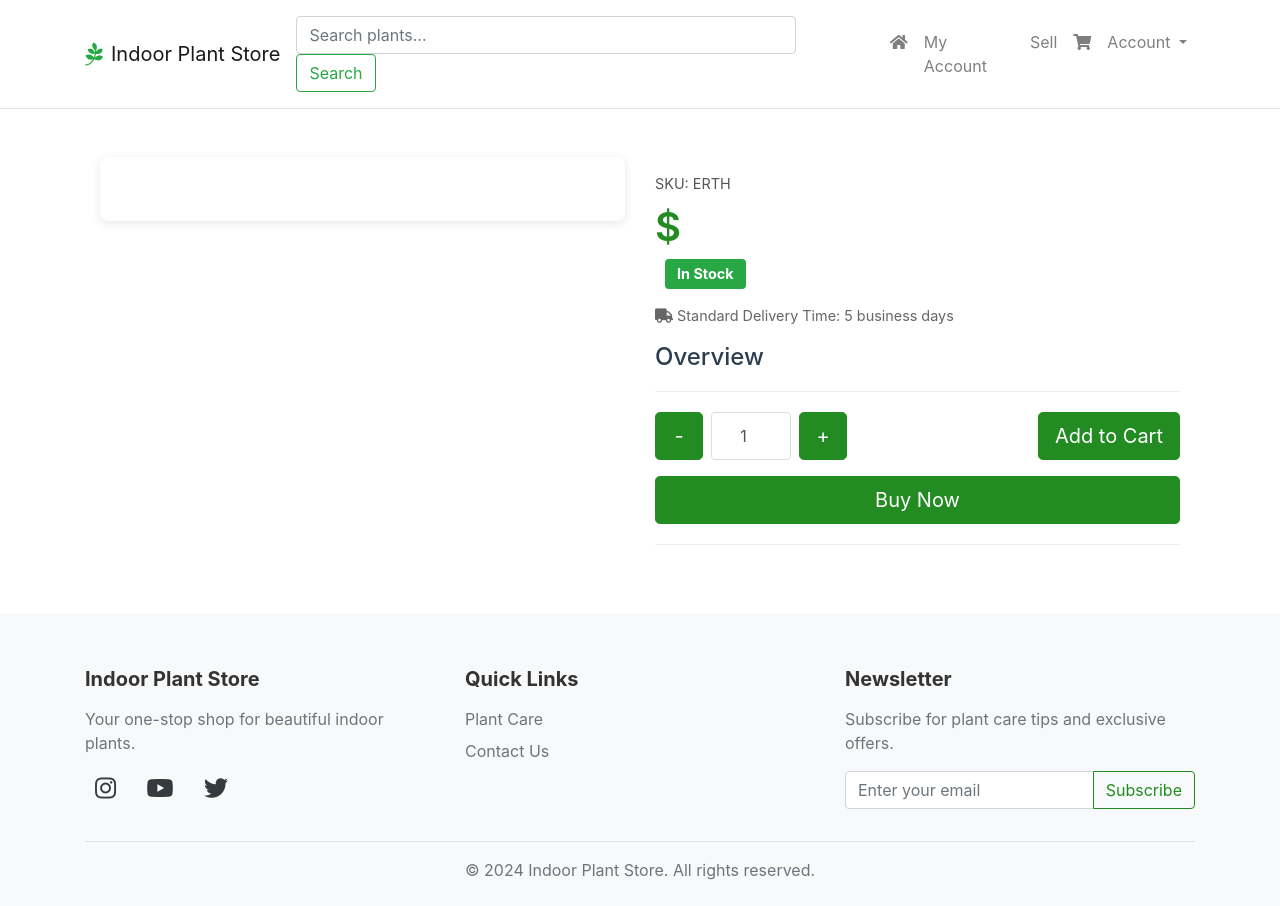
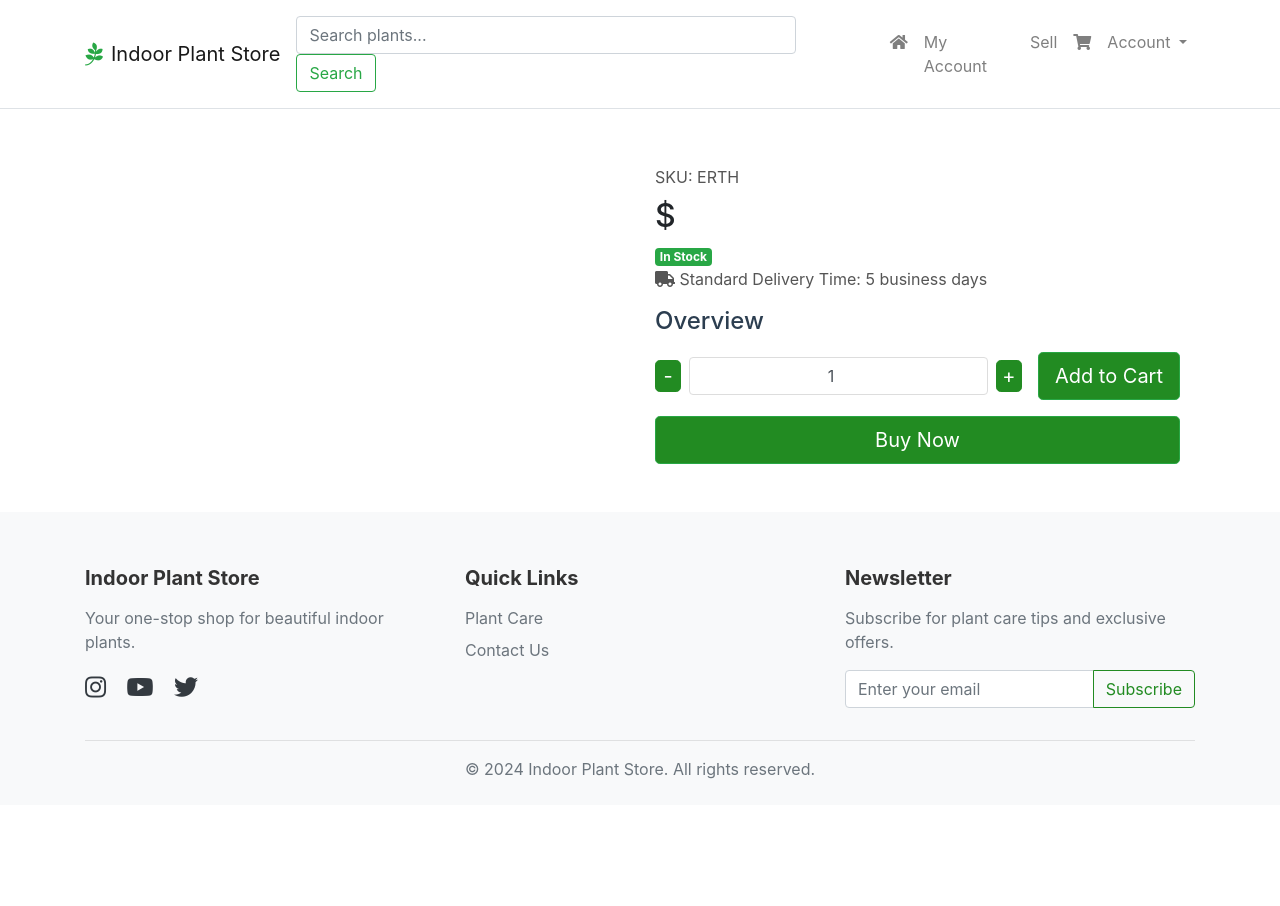
Before and after one commit to nebullii/Indoor-Plants, a Django app: template products/templates/products/product_detail.html in a window 1280 px wide. After the commit the page ends 779 px from the top, so only its background shows below. Run offline with Django 3.2, Linux system fonts and the light colour scheme; the template is opened without the code that fills it, so the values that code supplies are empty; some libraries are stand-ins or nearby versions.

Commit message:
Minor changes

```diff
--- a/products/templates/products/add_product.html
+++ b/products/templates/products/add_product.html
@@ -9,7 +9,7 @@
     <form method="post" enctype="multipart/form-data">
         {% csrf_token %}
         <div class="form-group">
-            <label for="name">Product Name</label>
+            <label for="name">Product</label>
             {{ form.name.label_tag }}
             {{ form.name }}  <!-- No need for add_class filter -->
         </div>
--- a/static/css/custom.css
+++ b/static/css/custom.css
@@ -1,196 +1,9 @@
-/* General Styles */
-body {
-    color: #555;
-}
 
-h4 {
-    font-size: 1.5rem;
-    color: #2c3e50;
-}
-
-p {
-    color: #555;
-}
-
-/* Jumbotron Styles */
-.jumbotron {
-    background-color: #e9f7ef;
-    border-radius: 10px;
-    padding: 40px;
-    margin: 30px auto;
-    max-width: 800px;
-    box-shadow: 0 6px 15px rgba(0, 0, 0, 0.1);
-}
-
-/* Card Styles */
-.card {
-    transition: transform 0.2s;
-    height: 100%;
-    border: none !important;
-    box-shadow: 0 4px 8px rgba(0, 0, 0, 0.1);
-}
-
-.card:hover {
-    transform: translateY(-5px);
-}
-
-.card-img-top {
-    height: 250px;
-    object-fit: cover;
-}
-
-.card-body {
-    padding: 1.25rem;
-}
-
-.card-footer {
-    background-color: transparent;
-    border-top: none;
-    padding: 1rem;
-}
-
-/* Button Styles */
-.btn-success {
-    background-color: #228B22;
-    border-color: #228B22;
-    transition: all 0.3s ease;
-}
-
-.btn-success:hover {
-    background-color: #1B6B1B;
-    border-color: #1B6B1B;
-}
-
-.btn-outline-primary {
-    color: #228B22;
-    border-color: #228B22;
-}
-
-.btn-outline-primary:hover {
-    background-color: #228B22;
-    border-color: #228B22;
-    color: white;
-}
-
-.btn-sm {
-    padding: 0.25rem 0.5rem;
-    font-size: 0.875rem;
-}
-
-/* Product Detail Styles */
-.product-image-container {
-    background: #fff;
-    padding: 20px;
-    border-radius: 8px;
-    box-shadow: 0 2px 10px rgba(0,0,0,0.1);
-    margin-bottom: 20px;
-}
-
-.product-title {
-    font-size: 2rem;
-    font-weight: 600;
-    color: #333;
-    margin-bottom: 1rem;
-}
-
-.product-meta {
-    color: #666;
-    font-size: 0.9rem;
-}
-
-.price-tag {
-    font-size: 2.5rem;
-    color: #228B22;
-    font-weight: 600;
-    margin-bottom: 0.5rem;
-}
-
-.shipping-info {
-    color: #666;
-    font-size: 0.9rem;
-    margin-top: 1rem;
-}
-
-
-.badge {
-    padding: 8px 12px;
-    font-size: 0.9rem;
-    margin-left: 10px;
-}
-
-.purchase-section {
-    margin: 20px 0;
-    padding: 20px 0;
-    border-top: 1px solid #eee;
-    border-bottom: 1px solid #eee;
-}
-
-/* Pagination Styles */
-.pagination {
-    display: flex;
-    justify-content: center;
-    align-items: center;
-    gap: 10px;
-    margin-top: 2rem;
-}
-
-.pagination .page-link {
-    color: #228B22;
-    border-color: #228B22;
-    background-color: white;
-    transition: all 0.3s ease;
-}
-
-.pagination .page-item.active .page-link {
-    background-color: #228B22;
-    border-color: #228B22;
-    color: white;
-}
-
-.pagination .page-link:hover {
-    background-color: #e9f7ef;
-    border-color: #228B22;
-    color: #228B22;
-}
-
-/* Quantity Controls */
-.quantity-controls {
-    display: flex;
-    align-items: center;
-    margin-right: 1rem;
-}
-
-.quantity-controls input {
-    border: 1px solid #ddd;
-    border-radius: 4px;
-    padding: 0.375rem 0.75rem;  /* Match btn-lg padding */
-    text-align: center;
-    width: 80px;
-    height: 48px;  /* Match btn-lg height */
-}
-
-.quantity-controls button {
-    padding: 0.5rem 1rem;
-    display: flex;
-    align-items: center;
-    justify-content: center;
-    background-color: #228B22;
-    border-color: #228B22;
-    color: white;
-    width: 48px;  /* Match btn-lg width */
-    height: 48px;  /* Match btn-lg height */
-}
-
-.quantity-controls button:hover {
-    background-color: #1B6B1B;
-    border-color: #1B6B1B;
-}
-
-/* Footer Styles */
+/* Centering the footer */
 .footer {
-    background-color: #F0FFF0;
-    padding: 40px 0;
-    margin-top: 50px;
+    background-color: #F0FFF0; /* Light background for footer */
+    padding: 20px; /* Padding for footer */
+    text-align: center; /* Center text in footer */
 }
 
 footer h5 {
@@ -202,17 +15,10 @@ footer h5 {
 footer .social-icons a {
     font-size: 1.5rem;
     transition: color 0.3s ease;
-    color: #228B22;
-    margin: 0 10px;
 }
 
 footer .social-icons a:hover {
-    color: #1B6B1B !important;
-}
-
-footer ul {
-    list-style: none;
-    padding: 0;
+    color: #228B22 !important;
 }
 
 footer ul li {
@@ -220,13 +26,12 @@ footer ul li {
 }
 
 footer ul li a {
-    color: #555;
     transition: color 0.3s ease;
-    text-decoration: none;
 }
 
 footer ul li a:hover {
-    color: #228B22 !important;
+    color: #007bff !important;
+    text-decoration: none;
 }
 
 footer .btn-outline-secondary {
@@ -239,57 +44,135 @@ footer .btn-outline-secondary:hover {
     background-color: #228B22;
     border-color: #228B22;
 }
-
-/* Newsletter Styles */
+.jumbotron {
+    background-color: #e9f7ef; /* Light green background */
+    border-radius: 10px; /* Rounded corners */
+    padding: 40px; /* More padding */
+    margin: 30px auto; /* Center the jumbotron */
+    max-width: 800px; /* Limit the width */
+}
+/* Centering the newsletter input */
 .newsletter input {
-    width: 300px;
-    display: inline-block;
-    margin-right: 10px;
+    width: 300px; /* Fixed width for input */
+    display: inline-block; /* Keep it inline with the button */
 }
 
 /* Why Choose Section */
 .row {
-    margin-top: 30px;
+    margin-top: 30px; /* Space above the row */
 }
 
-.icon-container {
-    color: #228B22;
-    transition: transform 0.3s ease;
+h4 {
+    font-size: 1.5rem; /* Font size for headings */
+    color: #2c3e50; /* Darker text color */
 }
 
-.icon-container:hover {
-    transform: scale(1.1);
+p {
+    color: #555; /* Darker gray for paragraph text */
 }
 
-/* Responsive Adjustments */
-@media (max-width: 768px) {
-    .card-img-top {
-        height: 200px;
+/* Button Styles */
+.btn-success {
+    background-color: #228B22	; /* Bootstrap success color */
+    border-color: #28a745; /* Match border color */
 }
 
-    .newsletter input {
-        width: 100%;
-        margin-bottom: 10px;
+.btn-success:hover {
+    background-color: #218838; /* Darker green on hover */
 }
 
-    .jumbotron {
-        padding: 20px;
-        margin: 15px;
+/* Add or update these styles in your custom.css */
+
+/* Button Styles */
+.btn-primary {
+    background-color: #228B22; /* Forest Green */
+    border-color: #228B22;
+    transition: all 0.3s ease;
 }
 
-    .product-title {
-        font-size: 1.5rem;
+.btn-primary:hover {
+    background-color: #1B6B1B; /* Darker green on hover */
+    border-color: #1B6B1B;
+    transform: translateY(-2px);
+    box-shadow: 0 2px 5px rgba(0,0,0,0.2);
 }
 
-    .price-tag {
-        font-size: 2rem;
+/* Card Styles */
+.card {
+    transition: transform 0.2s;
+    height: 100%;
 }
 
-    .features-section i {
-        font-size: 1.2rem;
+.card:hover {
+    transform: translateY(-5px);
 }
 
+.card-img-top {
+    height: 200px; /* Set a fixed height for images */
+    object-fit: cover; /* Ensure images cover the area without distortion */
+}
+
+/* Pagination Styles */
+.pagination {
+    display: flex;
+    justify-content: center;
+    align-items: center;
+    gap: 10px;
+}
+
+.pagination a {
+    color: #228B22; /* Green color for pagination links */
+    text-decoration: none;
+    padding: 5px 10px;
+    border-radius: 4px;
+    transition: background-color 0.3s ease;
+}
+
+.pagination a:hover {
+    background-color: #f8f9fa;
+}
+
+.pagination strong {
+    color: #fff;
+    background-color: #228B22; /* Green background for current page */
+    padding: 5px 10px;
+    border-radius: 4px;
+}
 .quantity-controls {
-        margin-bottom: 15px;
+    display: flex;
+    align-items: center;
+    margin-right: 1rem;
 }
+
+.quantity-controls input {
+    border: 1px solid #ddd;
+    border-radius: 4px;
+    padding: 0.25rem;
+    text-align: center;
 }
+
+.quantity-controls button {
+    width: 32px;
+    height: 32px;
+    padding: 0;
+    display: flex;
+    align-items: center;
+    justify-content: center;
+    background-color: #228B22; /* Forest Green */
+    border-color: #228B22;
+    color: white;
+}
+.quantity-controls button:hover {
+    background-color: #1B6B1B; /* Darker green on hover */
+    border-color: #1B6B1B;
+}
+/* Remove the default button styling */
+.quantity-controls .btn-secondary {
+    background-color: #228B22 !important; /* Forest Green */
+    border-color: #228B22 !important;
+}
+
+.quantity-controls .btn-secondary:hover {
+    background-color: #1B6B1B !important; /* Darker green */
+    border-color: #1B6B1B !important;
+}
```
Lines whose indentation alone changed are shown as unchanged.
